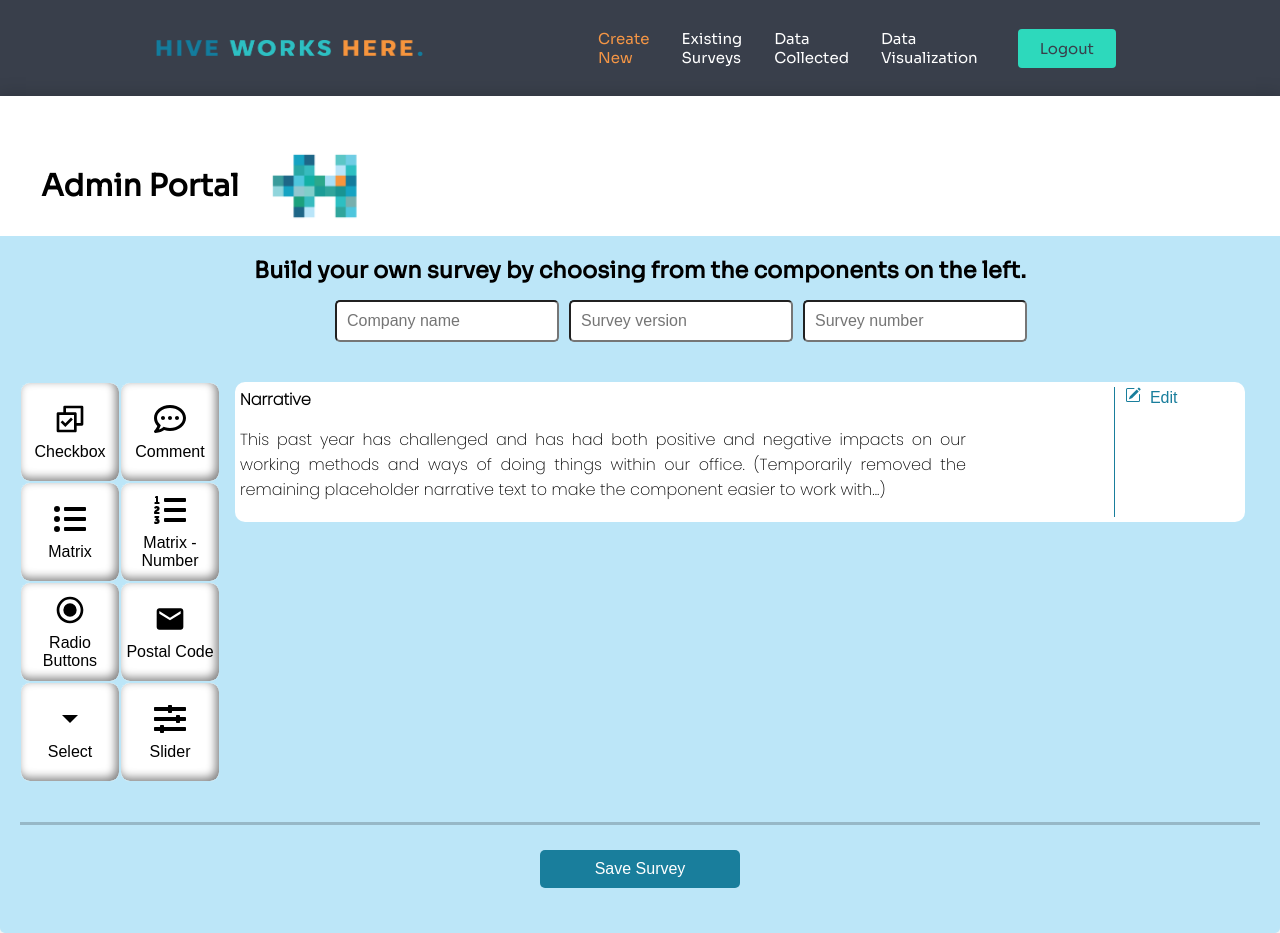
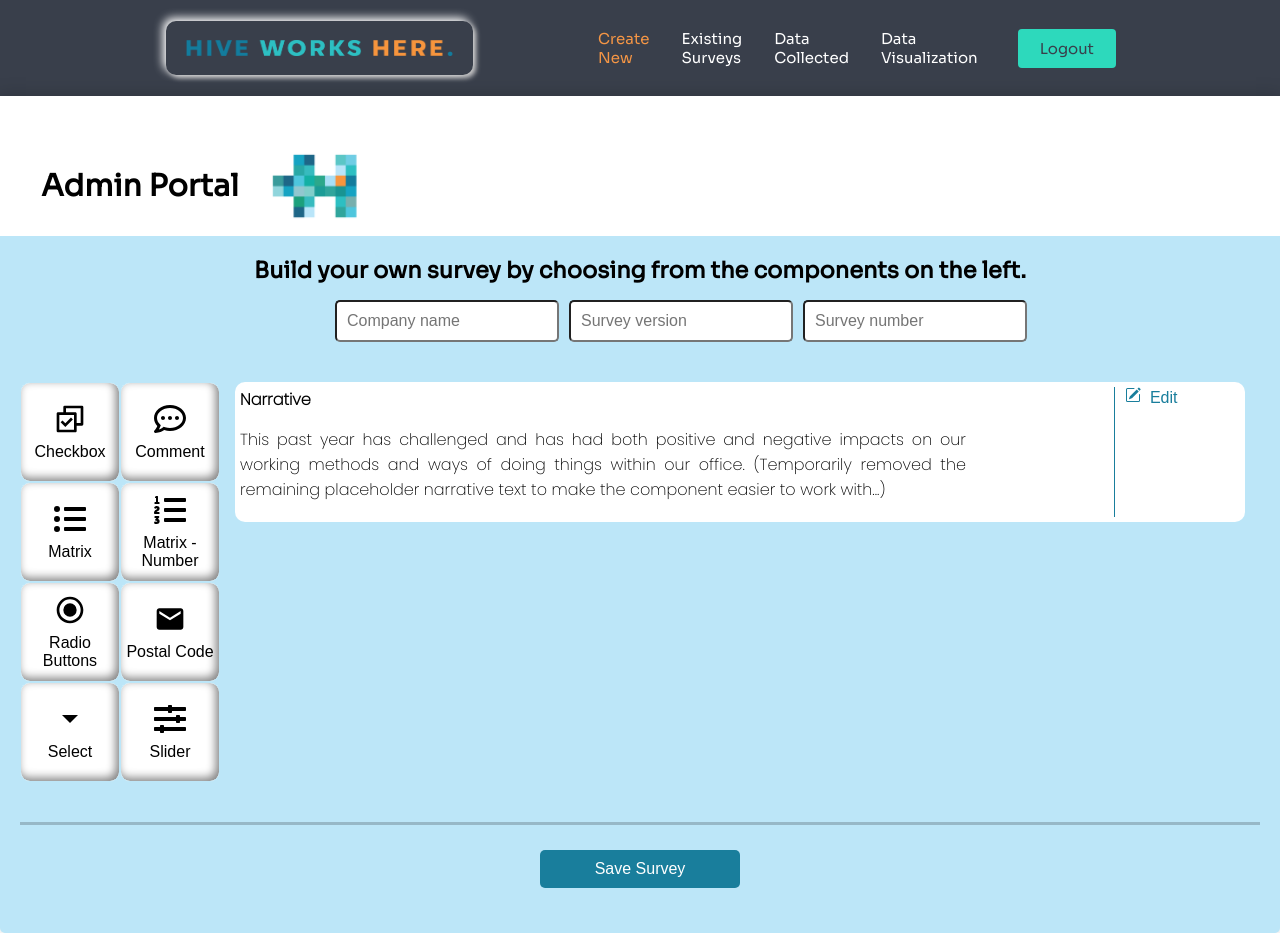
Before and after one commit to fjjes/project3-Hive, a React (Create React App) app in the folder client/: page /create-new in a window 1280 px wide. Built offline with nearby package versions, Linux system fonts and the light colour scheme.

Commit message:
nav bar complete and arrange logo card

```diff
--- a/client/src/App.css
+++ b/client/src/App.css
@@ -42,7 +42,9 @@ body {
   font-family: Poppins, sans-serif;
   background-color: #f3f3f3;
   /* margin: 20px, 10px, 10px, 20px; */
-  display: grid;
+  /* display: flex;
+	flex-direction: column;
+	align-items: center; */
   /* height: 100vh; */
   place-items: center;
 }
--- a/client/src/components/Form.css
+++ b/client/src/components/Form.css
@@ -4,6 +4,34 @@ color: #35c0c2; MAIN TEAL
 color: #f59645; MAIN ORANGE
 color: #bce6f8; Light blueish-grey
 color: #575759; Dark grey from logo text */
+
+header {
+	display: flex;
+	align-items: center;
+	/* position: relative; */
+	height: 100px;
+	width: 100%;
+	margin-top: 2px;
+	background-color: rgb(238, 238, 238);
+	box-shadow: -7px -7px 17px #fff,
+	7px 7px 10px rgba(70, 70, 70, 0.15);
+	box-sizing: border-box;
+}
+
+nav img {
+	margin-left: 10px;
+	padding: 19px 20px;
+	border-radius: 10px;
+	box-shadow: -3px -3px 10px #ffffff,
+							3px 3px 5px #bfbfc0;
+	width: 37%;
+}
+
+.progress-survey {
+	display: flex;
+	flex-direction: column;
+	align-items: center;
+}
 
 * {
   padding: 0;
@@ -152,6 +180,7 @@ h1 {
 	display: grid;
 }
 
+
 .matrix.question-component {
 	display: grid;
 }
@@ -266,6 +295,10 @@ td {
 .matrix .label-rows {
   text-align: start;
 }
+
+/* .matrix-table {
+	background-color: yellow;
+} */
 
 .radio label {
   margin-left: 5px;
--- a/client/src/components/pages/LandingPage/SurveyLandingPage.css
+++ b/client/src/components/pages/LandingPage/SurveyLandingPage.css
@@ -5,12 +5,16 @@ body {
   height: fit-content;
 }
 
+/* .thelogocard {
+	display: flex;
+} */
+
 .card {
   display: flex;
   justify-content: center;
   align-items: center;
   position: relative;
-  margin: 120px 0px 0px 0px;
+  margin: 110px 0px 0px 95px;
   width: 1200px;
   height: 550px;
   transform-style: preserve-3d;
@@ -22,7 +26,7 @@ body {
     -8px -8px 12px 0 rgb(255, 255, 255);
 }
 .card.flip {
-  --rotate-y: 180deg;
+	--rotate-y: 180deg;
 }
 .card .thefront,
 .card .theback {
--- a/client/src/components/pages/SurveyQuestionPage.js
+++ b/client/src/components/pages/SurveyQuestionPage.js
@@ -1,6 +1,7 @@
 import React, { useEffect, useState } from "react";
 import SurveyQuestion from "../SurveyQuestion";
 import Progress from "../Progress";
+import logo from '../../images/hivetagline2.png'
 
 export const AnswerContext = React.createContext({
   setDisabled: () => {},
@@ -91,8 +92,13 @@ useEffect(()=>{
 
   return (
     <div className="survey-page">
+			<header>
+				<nav>
+					<img src={logo}></img>
+				</nav>
+			</header>
       {endSurvey === false ? (
-        <div>
+        <div className="progress-survey">
           <Progress done={progressBarDone} />
           <div className="survey-card">
             <div className="the-survey">
```
Also changed, not shown: client/src/components/pages/LandingPage/SurveyLandingPage.js (+0 -24 lines).
